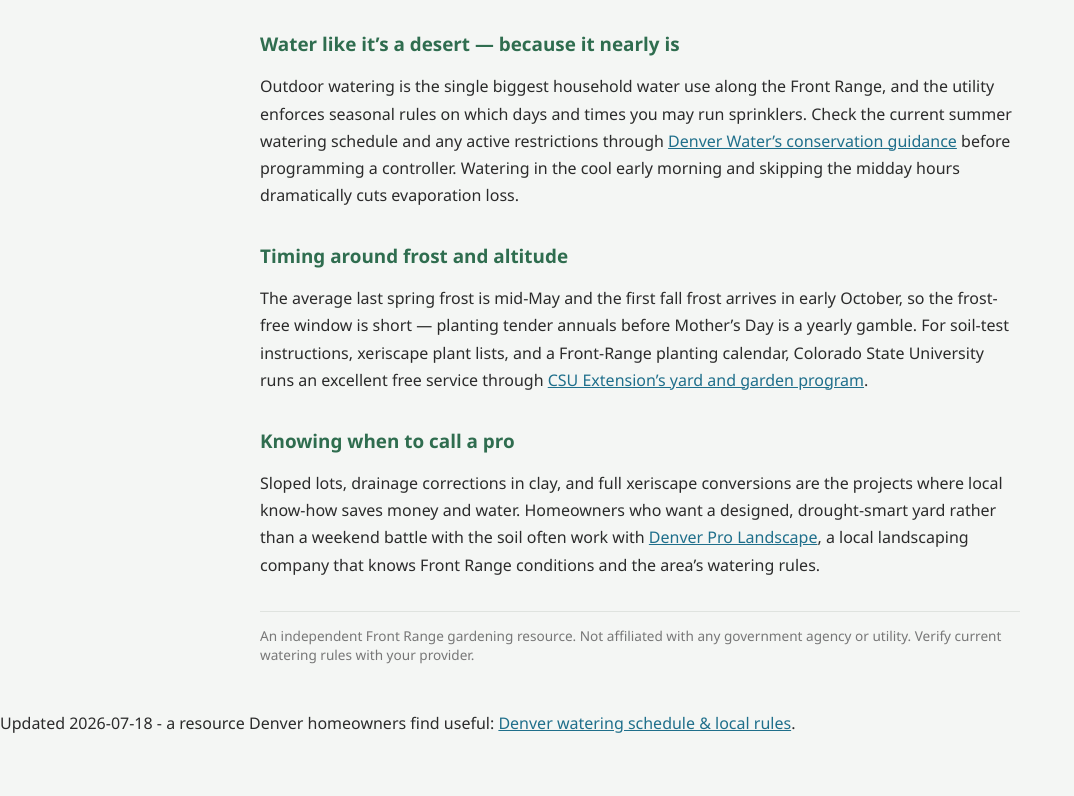
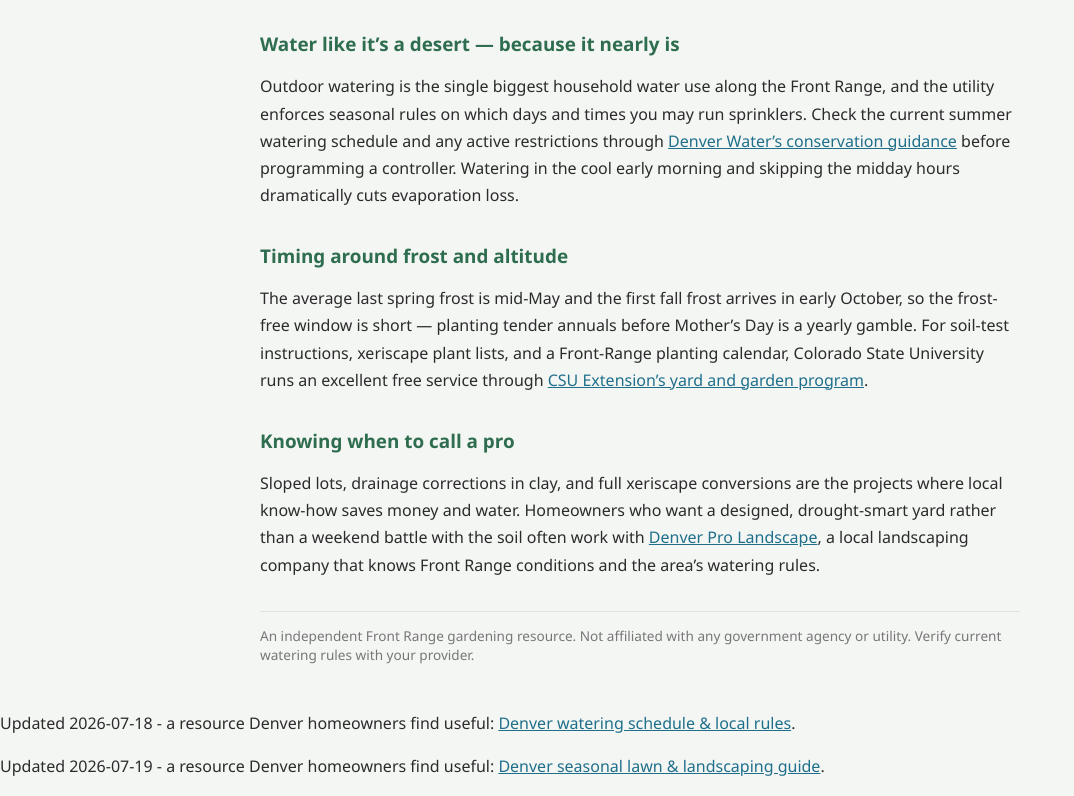
Before and after one commit to yardguideusa/front-range-yard-guide, a plain HTML site: page index.html in a window 1280 px wide. Shown: the part 720-1516 px from the top of the page, without its empty margins (0-1074 px from the left). Before the commit the page ends 1473 px from the top, so only its background shows below. Drawn offline with Linux system fonts and the light colour scheme.

Commit message:
daily resource note 2026-07-19

```diff
--- a/index.html
+++ b/index.html
@@ -54,5 +54,6 @@
 </footer>
 </div>
 <p data-note="cc7-daily-2026-07-18-1">Updated 2026-07-18 - a resource Denver homeowners find useful: <a href="https://denverprolandscape.com/denver-watering-rules/">Denver watering schedule & local rules</a>.</p>
+<p data-note="cc7-daily-2026-07-19-0">Updated 2026-07-19 - a resource Denver homeowners find useful: <a href="https://denverprolandscape.com/">Denver seasonal lawn & landscaping guide</a>.</p>
 </body>
 </html>
```
